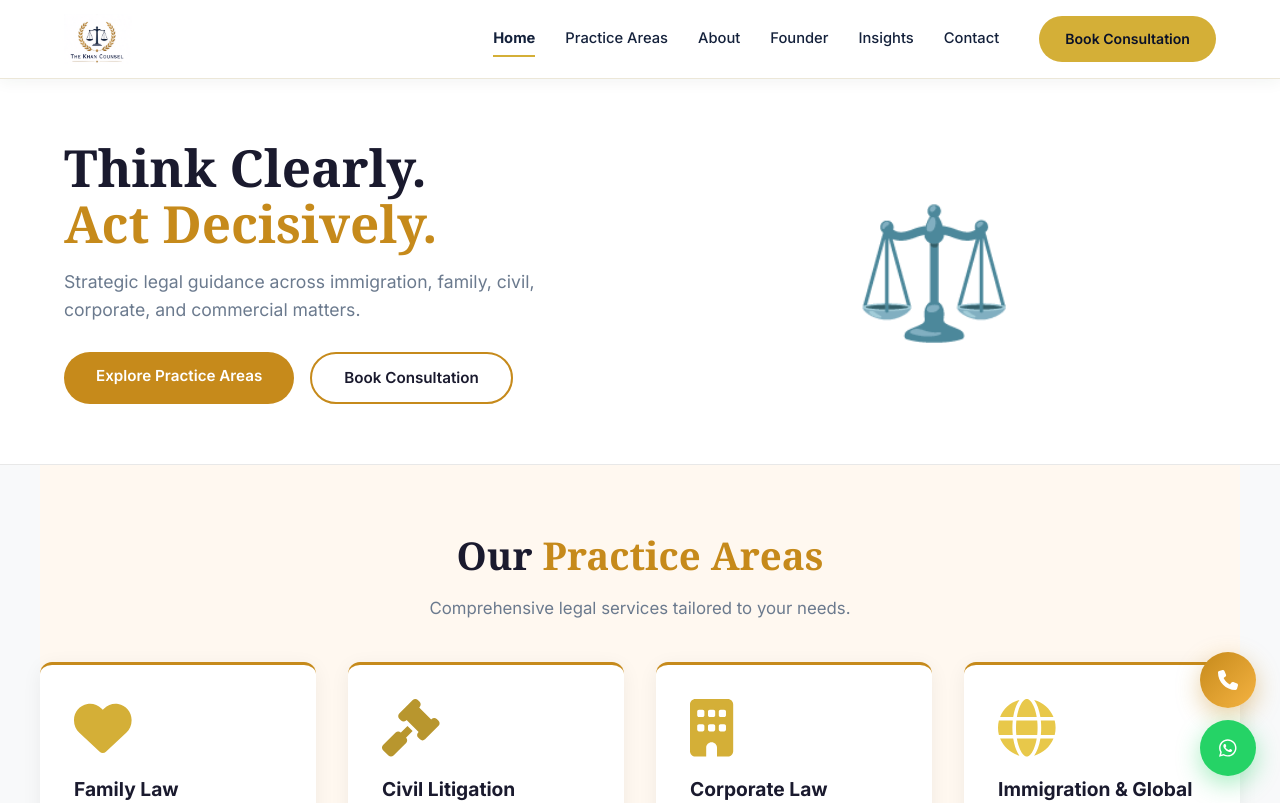
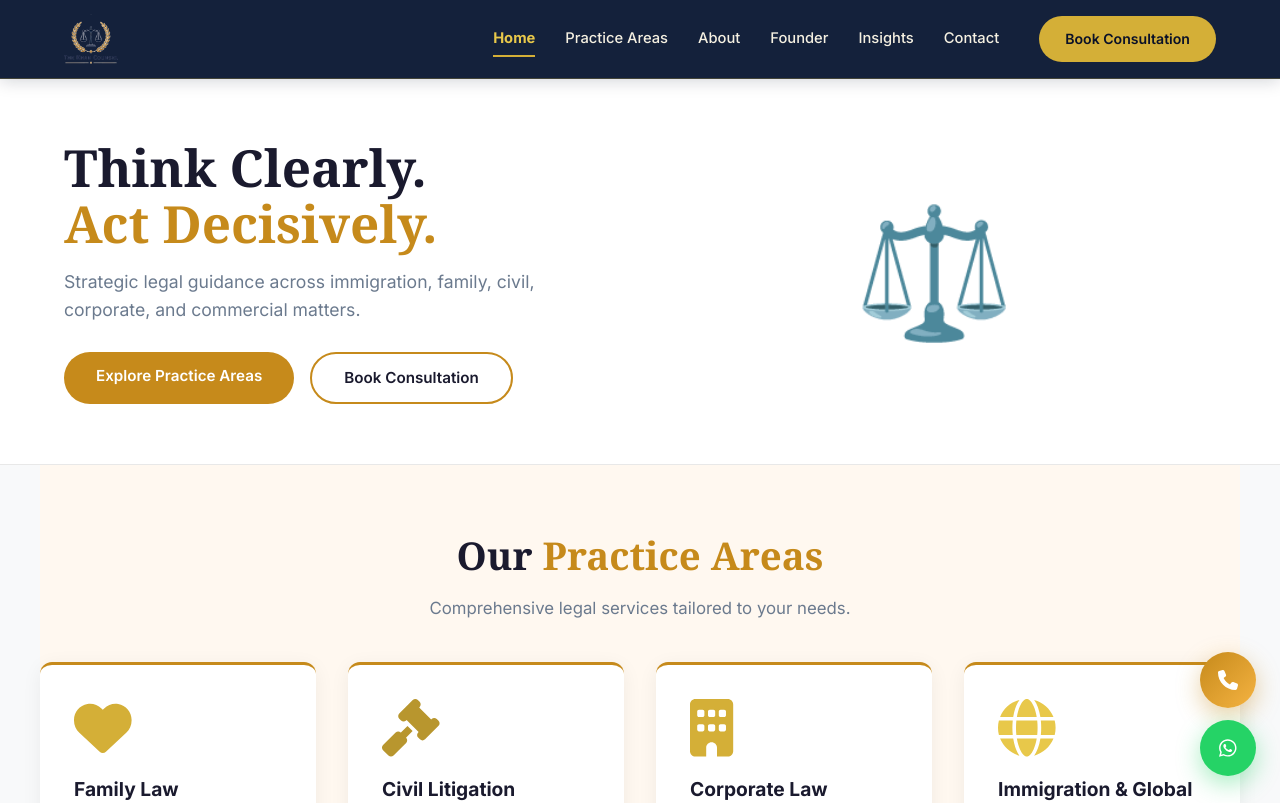
Before and after one commit to Ammara-khann/The-Khan-Counsel, a React (Create React App) app: page / in a window 1280 px wide. Shown: the top 803 px of the page. Built offline with nearby package versions, Linux system fonts and the light colour scheme.

Commit message:
Make header background navy blue

```diff
--- a/src/components/Header.css
+++ b/src/components/Header.css
@@ -16,9 +16,9 @@
   left: 0;
   right: 0;
   z-index: 1000;
-  background: #FFFFFF;
-  border-bottom: 1px solid #ECE7D8;
-  box-shadow: 0 2px 16px rgba(11, 43, 38, 0.06);
+  background: var(--khc-navy);
+  border-bottom: 1px solid rgba(212, 175, 55, 0.25);
+  box-shadow: 0 2px 16px rgba(10, 17, 40, 0.18);
 }
 
 .header-container{
@@ -55,7 +55,7 @@
   font-family: 'Inter', sans-serif;
   font-size: 0.92rem;
   font-weight: 500;
-  color: var(--khc-navy);
+  color: var(--khc-sand);
   text-decoration: none;
   position: relative;
   padding: 6px 0;
@@ -72,10 +72,10 @@
   background: var(--khc-gold);
   transition: width 0.2s ease;
 }
-.nav-link:hover{ color: var(--khc-navy); }
+.nav-link:hover{ color: var(--khc-gold-light); }
 .nav-link:hover::after,
 .nav-link.active::after{ width: 100%; }
-.nav-link.active{ font-weight: 700; }
+.nav-link.active{ font-weight: 700; color: var(--khc-gold-light); }
 
 /* ---------- Desktop CTA ---------- */
 .cta-btn{
@@ -109,7 +109,7 @@
   height: 44px;
   border: none;
   background: transparent;
-  color: var(--khc-navy);
+  color: var(--khc-sand);
   font-size: 1.2rem;
   cursor: pointer;
   flex: none;
--- a/src/components/Header.js
+++ b/src/components/Header.js
@@ -33,7 +33,7 @@ const Header = () => {
       <div className="header-container">
         {/* Logo */}
         <Link to="/" className="logo-link">
-          <img src="/logo.png" alt="The Khan Counsel" className="logo-img" />
+          <img src="/logo-transparent.png" alt="The Khan Counsel" className="logo-img" />
         </Link>
 
         {/* Desktop Navigation */}
```
Also changed, not shown: public/logo-transparent.png (added), 1 other file (tests, documents, lock files or other folders).
